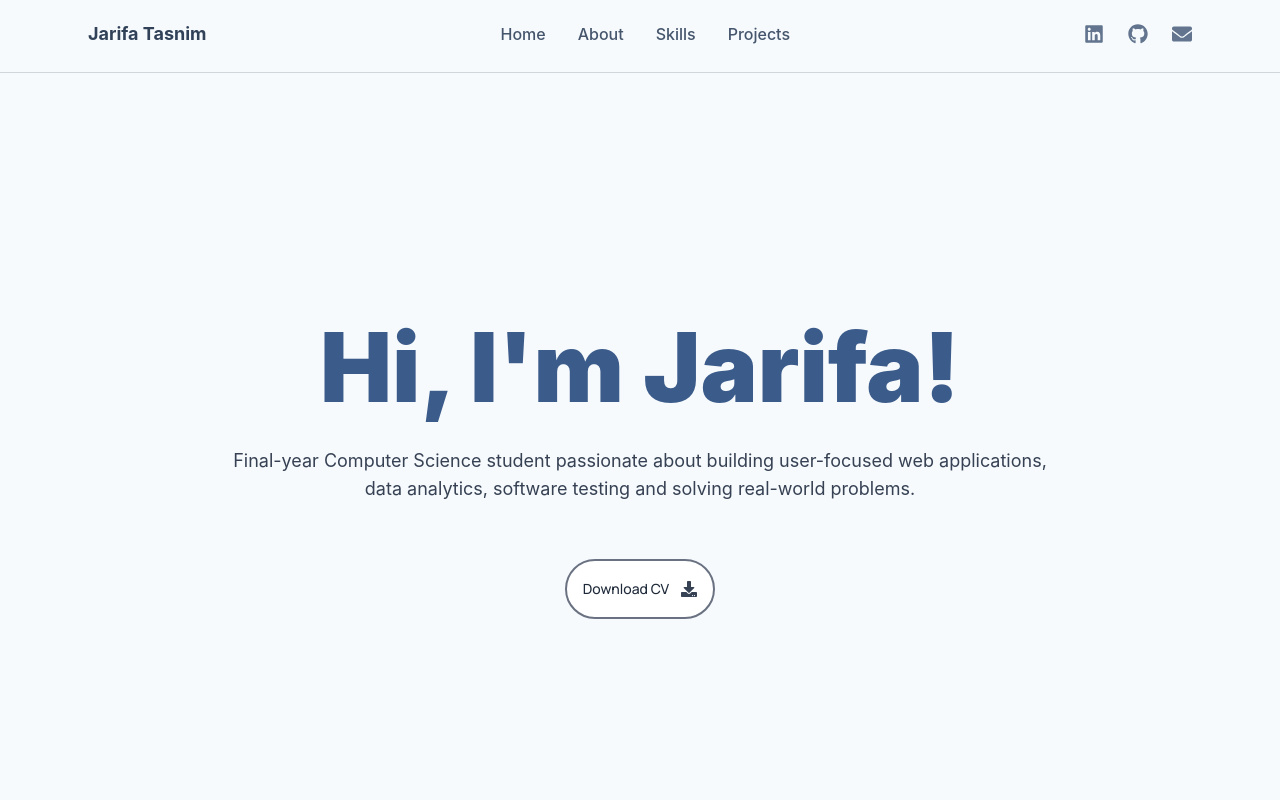
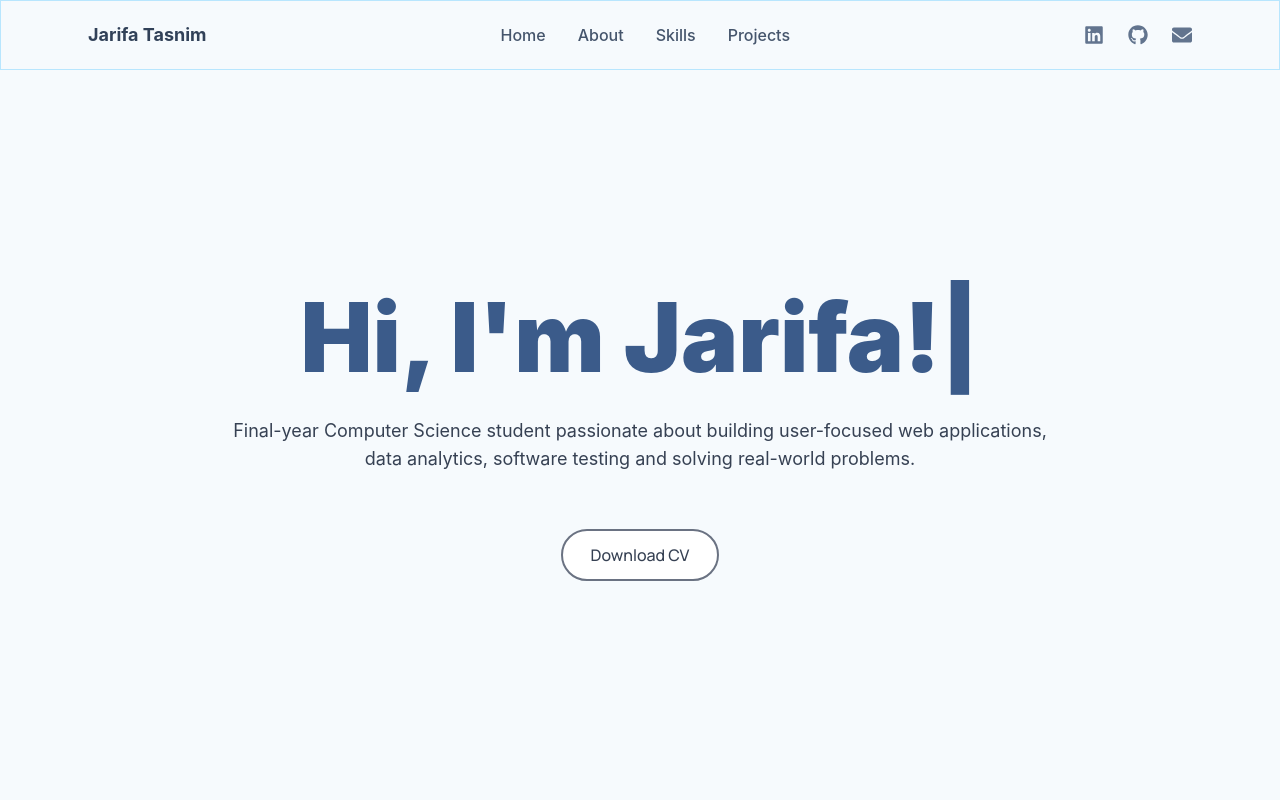
Before and after one commit to zeets13/Personal_Portfolio, a React (Vite) app: page / in a window 1280 px wide. Shown: the top 800 px of the page. Built offline with nearby package versions, Linux system fonts and the light colour scheme.

Commit message:
Animations added

```diff
--- a/package.json
+++ b/package.json
@@ -12,9 +12,11 @@
   "dependencies": {
     "@emailjs/browser": "^4.4.1",
     "@tailwindcss/vite": "^4.3.2",
+    "framer-motion": "^12.43.0",
     "react": "^19.2.7",
     "react-dom": "^19.2.7",
     "react-icons": "^5.7.0",
+    "react-type-animation": "^3.2.0",
     "tailwindcss": "^4.3.2"
   },
   "devDependencies": {
--- a/src/App.jsx
+++ b/src/App.jsx
@@ -4,7 +4,8 @@ import Skills from "./Skills";
 import Projects from "./Projects";
 import Certifications from "./Certifications";
 import Contact from "./Contact";
-
+import { TypeAnimation } from "react-type-animation";
+import { motion } from "framer-motion";
 import about2 from "./assets/about2.jpg";
 import { FaGithub, FaLinkedin, FaArrowDown,FaEnvelope, FaDownload } from "react-icons/fa";
 
@@ -32,9 +33,18 @@ function App() {
 
     <div className="text-center max-w-4xl px-8 mt-15">
 
-      <h1 className="text-8xl font-black text-[#3b5b8a]">
-        Hi, I'm Jarifa!
-      </h1>
+
+
+<TypeAnimation
+  sequence={[
+    "Hi, I'm Jarifa!",
+    2000,
+  ]}
+  speed={20}
+  cursor={true}
+  repeat={0}
+  className="text-8xl font-black text-[#3b5b8a]"
+/>
 
       <p className="mt-8 text-lg text-gray-700 ">
         Final-year Computer Science student passionate about
@@ -51,22 +61,22 @@ function App() {
       items-center
       gap-3
       bg-white
-      px-4
-      py-3
+      px-7
+      py-2
       rounded-full
       border-2
       border-gray-500
 
       font-medium
       font-[Manrope]
-      text-gray-800 leading-8
-      text-sm
+      text-gray-700 leading-8
+      text-md
       hover:shadow-md hover:-translate-y-1 transition-all duration-300
 
     "
   >
     <span>Download CV</span>
-    <FaDownload className="text-base text-gray-700" />
+
   </a>
 </div>
     </div>
@@ -75,7 +85,11 @@ function App() {
 
 </section>
       {/* about*/}
-      <section id="about" className="bg-[#f6fafd] py-20">
+      <motion.section id="about" initial={{ opacity: 0, y: 60 }}
+    whileInView={{ opacity: 1, y: 0 }}
+    viewport={{ once: false, amount: 0.1 }}
+    transition={{ duration: 0.6 }}
+    className="bg-[#f6fafd] py-20">
         <div className="max-w-7xl mx-auto px-8 lg:px-16 grid grid-cols-1 md:grid-cols-2 gap-16 items-center">
           {/* Image */}
           <div className="flex justify-center">
@@ -113,18 +127,14 @@ function App() {
 
           </div>
         </div>
-      </section>
+      </motion.section>
 
-      {/* skills */}
       <Skills />
 
-      {/* projects*/}
       <Projects />
 
-      {/* certification */}
       <Certifications />
 
-      {/* contact*/}
       <Contact />
 
       <Footer />
--- a/src/Certifications.jsx
+++ b/src/Certifications.jsx
@@ -1,5 +1,5 @@
 import { FaTrophy, FaCertificate } from "react-icons/fa";
-
+import { motion } from "framer-motion";
 const achievements = [
   {
     title: "Finalist, Case Competition",
@@ -33,7 +33,11 @@ const certifications = [
 
 function Certifications() {
   return (
-    <section id="certifications" className="py-20 bg-[#f6fafd]">
+    <motion.section id="certifications"
+    initial={{ opacity: 0, y: 60 }}
+    whileInView={{ opacity: 1, y: 0 }}
+    viewport={{ once: false, amount: 0.1 }}
+    transition={{ duration: 0.6 }}className="py-20 bg-[#f6fafd]">
       <div className="max-w-6xl mx-auto px-8">
 
         {/* Heading */}
@@ -118,7 +122,7 @@ function Certifications() {
 
         </div>
       </div>
-    </section>
+    </motion.section>
   );
 }
 
--- a/src/Contact.jsx
+++ b/src/Contact.jsx
@@ -8,7 +8,7 @@ import {
   FaCheck
 } from "react-icons/fa";
 import emailjs from "@emailjs/browser";
-
+import { motion } from "framer-motion";
 function Contact() {
   const [form, setForm] = useState({ name: "", email: "", message: "" });
   const [sent, setSent] = useState(false);
@@ -53,7 +53,12 @@ function Contact() {
 };
 
   return (
-    <section id="contact" className="bg-[#f6fafd] py-20">
+    <motion.section id="contact"
+    initial={{ opacity: 0, y: 60 }}
+    whileInView={{ opacity: 1, y: 0 }}
+    viewport={{ once: false, amount: 0.1 }}
+    transition={{ duration: 0.6 }}
+    className="bg-[#f6fafd] py-20">
       <div className="max-w-6xl mx-auto px-8">
 
         <div className="max-w-3xl mx-auto text-center mb-14">
@@ -149,7 +154,7 @@ function Contact() {
           </div>
         </div>
       </div>
-    </section>
+    </motion.section>
   );
 }
 
--- a/src/Projects.jsx
+++ b/src/Projects.jsx
@@ -1,5 +1,5 @@
 import { FaGithub, FaExternalLinkAlt } from "react-icons/fa";
-
+import { motion } from "framer-motion";
 const projectData = [
   {
     title: "Cloud-Vote",
@@ -62,7 +62,11 @@ const projectData = [
 
 function Projects() {
   return (
-    <section id="projects" className="bg-[#f6fafd] py-20">
+    <motion.section id="projects"
+    initial={{ opacity: 0, y: 60 }}
+    whileInView={{ opacity: 1, y: 0 }}
+    viewport={{ once: false, amount: 0.1 }}
+    transition={{ duration: 0.6 }} className="bg-[#f6fafd] py-20">
       <div className="max-w-7xl mx-auto px-8">
         {/* Header */}
         <div className="text-center mb-20">
@@ -123,7 +127,7 @@ function Projects() {
           ))}
         </div>
       </div>
-    </section>
+    </motion.section>
   );
 }
 
--- a/src/Skills.jsx
+++ b/src/Skills.jsx
@@ -78,18 +78,8 @@ function Skills() {
 export default Skills;*/}
 
 
-import {
-  FaReact,
-  FaPython,
-  FaGitAlt,
-  FaGithub,
-  FaDocker,
-  FaHtml5,
-  FaCss3Alt,
-  FaChartBar,
-
-} from "react-icons/fa";
-
+import {FaReact,FaPython,FaGitAlt,FaGithub,FaDocker,FaHtml5,FaCss3Alt,FaChartBar,} from "react-icons/fa";
+import { motion } from "framer-motion";
 import {
   SiJavascript,
   SiTailwindcss,
@@ -121,7 +111,11 @@ const skills = [
 function Skills(){
   return (
 
-    <section id="skills" className="py-20 bg-[#f6fafd]">
+    <motion.section id="skills"
+    initial={{ opacity: 0, y: 60 }}
+    whileInView={{ opacity: 1, y: 0 }}
+    viewport={{ once: false, amount: 0.1 }}
+    transition={{ duration: 0.6 }} className="py-20 bg-[#f6fafd]">
 
     <div className="max-w-6xl mx-auto px-8">
 
@@ -163,7 +157,7 @@ function Skills(){
 
     </div>
 
-</section>
+</motion.section>
   );
 }
 export default Skills;
--- a/src/components/Navbar.jsx
+++ b/src/components/Navbar.jsx
@@ -13,7 +13,7 @@ function Navbar() {
   const navLinks = ["home", "about", "skills", "projects"];
 
   return (
-    <nav className="w-full bg-[#f6fafd] py-5 relative z-50">
+   <nav className="fixed top-0 border border-sky-200 left-0 w-full bg-[#f6fafd] py-5 z-50">
       <div className="flex items-center justify-between max-w-6xl mx-auto px-6">
         {/* Name */}
         <div className="text-lg font-bold text-slate-700">
```
Also changed, not shown: 1 other file (tests, documents, lock files or other folders).
